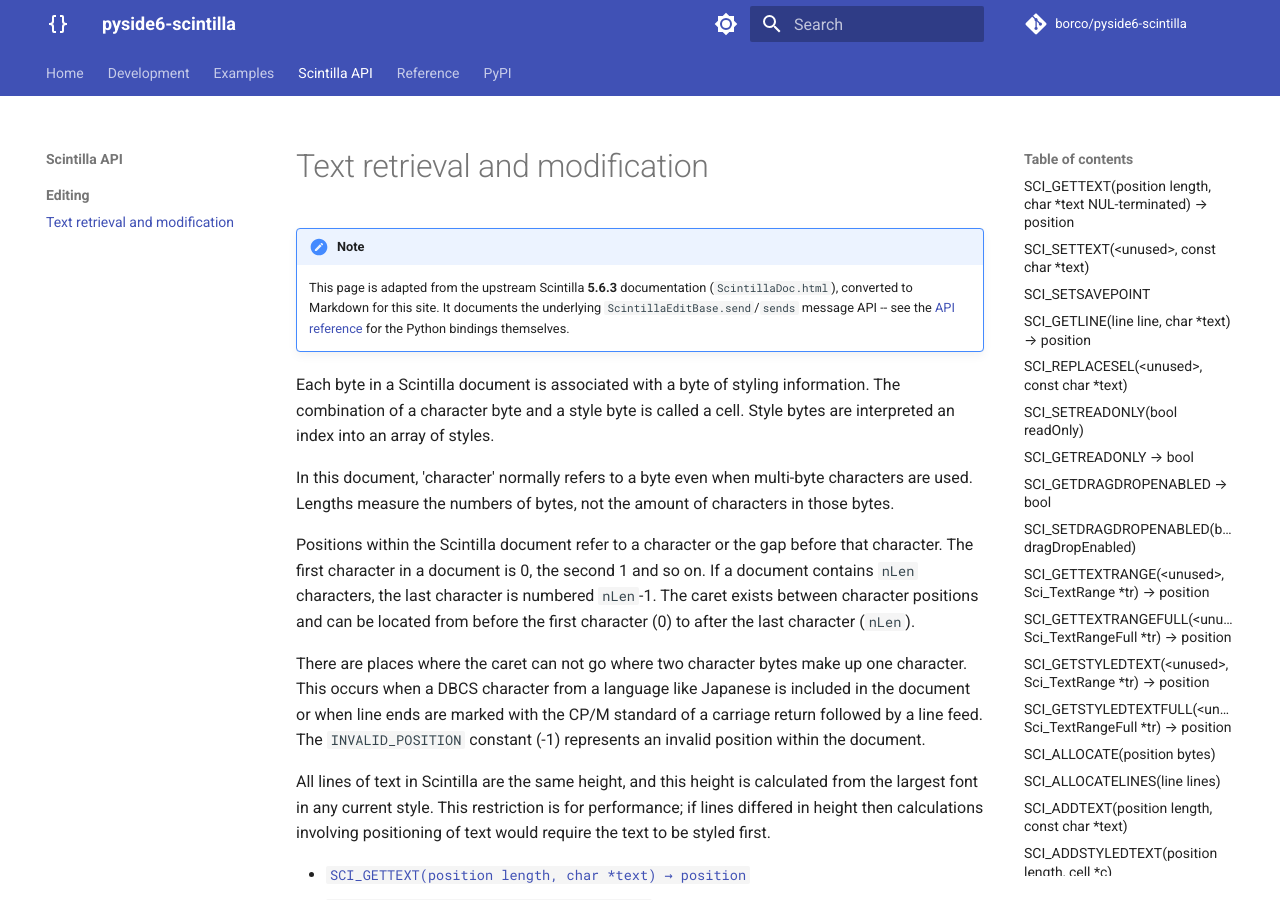
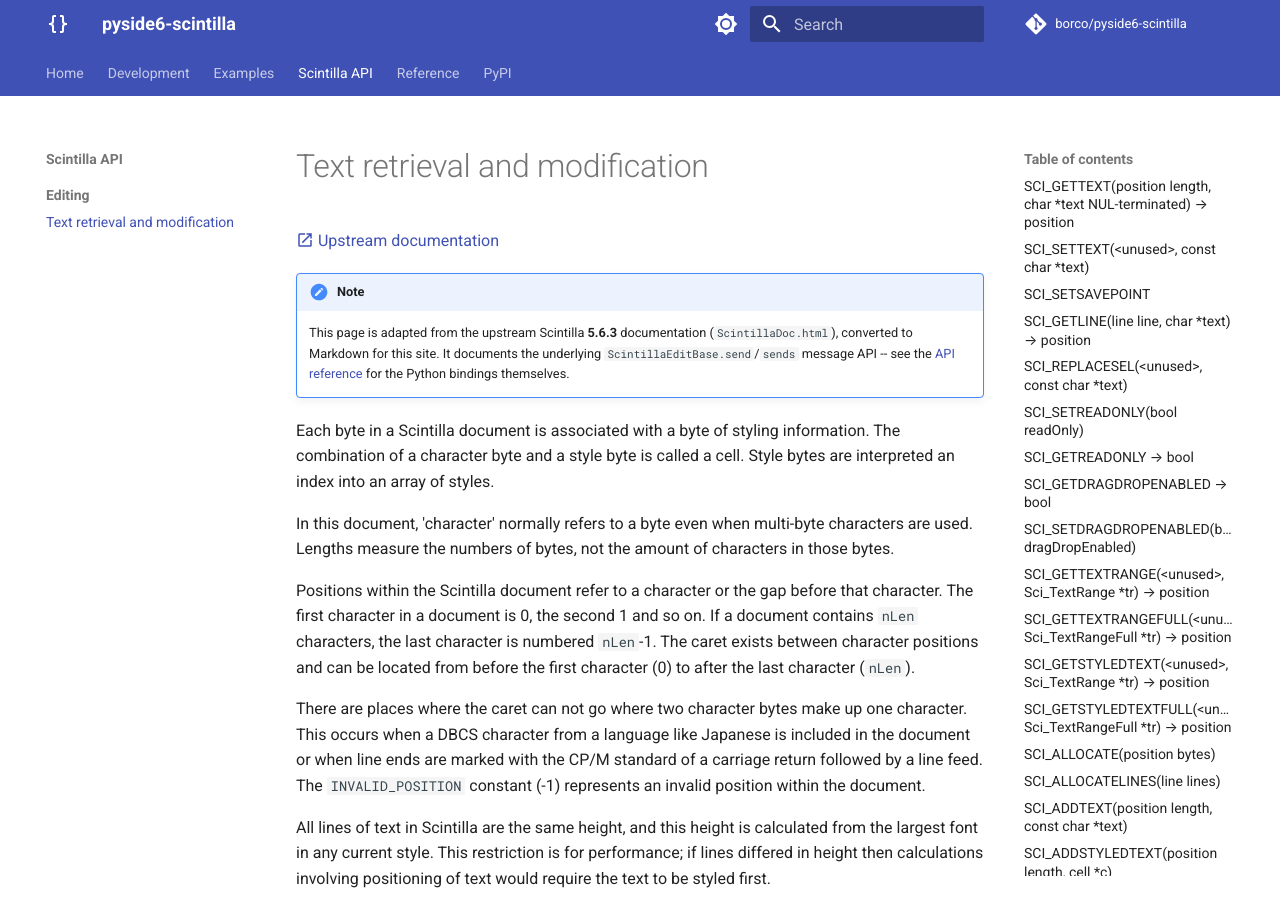
Before and after one commit to borco/pyside6-scintilla, an MkDocs documentation site: the page built from docs/scintilla/editing/text-retrieval-and-modification.md, in a window 1280 px wide and 900 px high. Built offline with MkDocs 1.6.1 and Material for MkDocs 9.7.7, drawn with Linux system fonts in a browser that asks for light colours; comment, search, counter and statistics services are not loaded; some of the changed text lies outside the part shown.

Commit message:
docs: link converted ScintillaDoc.html sections to upstream docs
Each h1/h2 section heading now links to the corresponding anchor in
the live upstream ScintillaDoc.html, since the original page isn't
republished on this site.

```diff
--- a/docs/scintilla/editing/text-retrieval-and-modification.md
+++ b/docs/scintilla/editing/text-retrieval-and-modification.md
@@ -1,4 +1,6 @@
 # Text retrieval and modification
+
+[:material-open-in-new: Upstream documentation](https://www.scintilla.org/ScintillaDoc.html#TextRetrievalAndModification)
 
 !!! note
     This page is adapted from the upstream Scintilla **5.6.3** documentation
@@ -206,6 +208,8 @@
 
 ## Specific to GTK, Cocoa and Windows only: Access to encoded text
 
+[:material-open-in-new: Upstream documentation](https://www.scintilla.org/ScintillaDoc.html#EncodedAccess)
+
 ### `SCI_TARGETASUTF8(<unused>, char *s) → position` {: #SCI_TARGETASUTF8 }
 
 This method retrieves the value of the target encoded as UTF-8 which is the default encoding of GTK so is useful for retrieving text for use in other parts of the user interface, such as find and replace dialogs. The length of the encoded text in bytes is returned. Cocoa uses UTF-16 which is easily converted from UTF-8 so this method can be used to perform the more complex work of transcoding from the various encodings supported.
```
